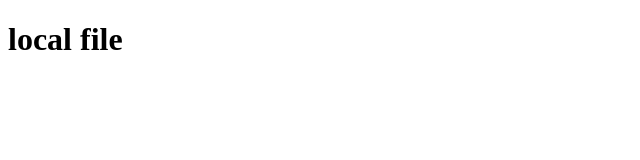
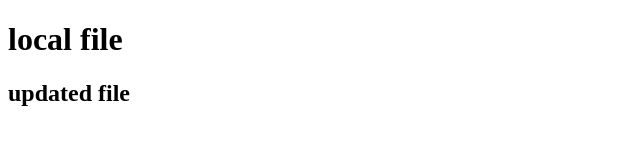
Before and after one commit to Bhagavathulasrividya/updates, a plain HTML site: page index.html in a window 1280 px wide. Shown: the whole page, without its empty margins (0-640 px from the left). Drawn offline with Linux system fonts and the light colour scheme.

Commit message:
version2

```diff
--- a/index.html
+++ b/index.html
@@ -7,5 +7,6 @@
 </head>
 <body>
     <h1>local file</h1>
+    <h2>updated file</h2>
 </body>
 </html>
```
